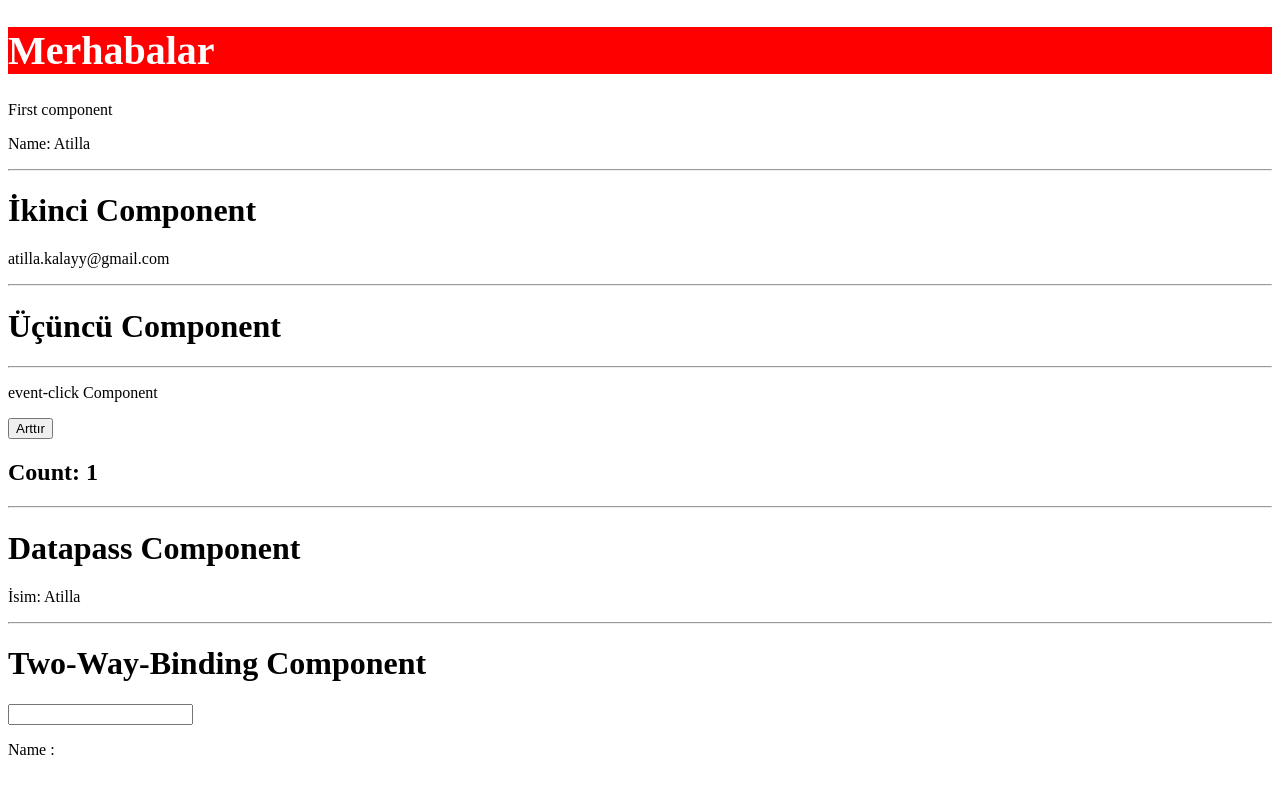
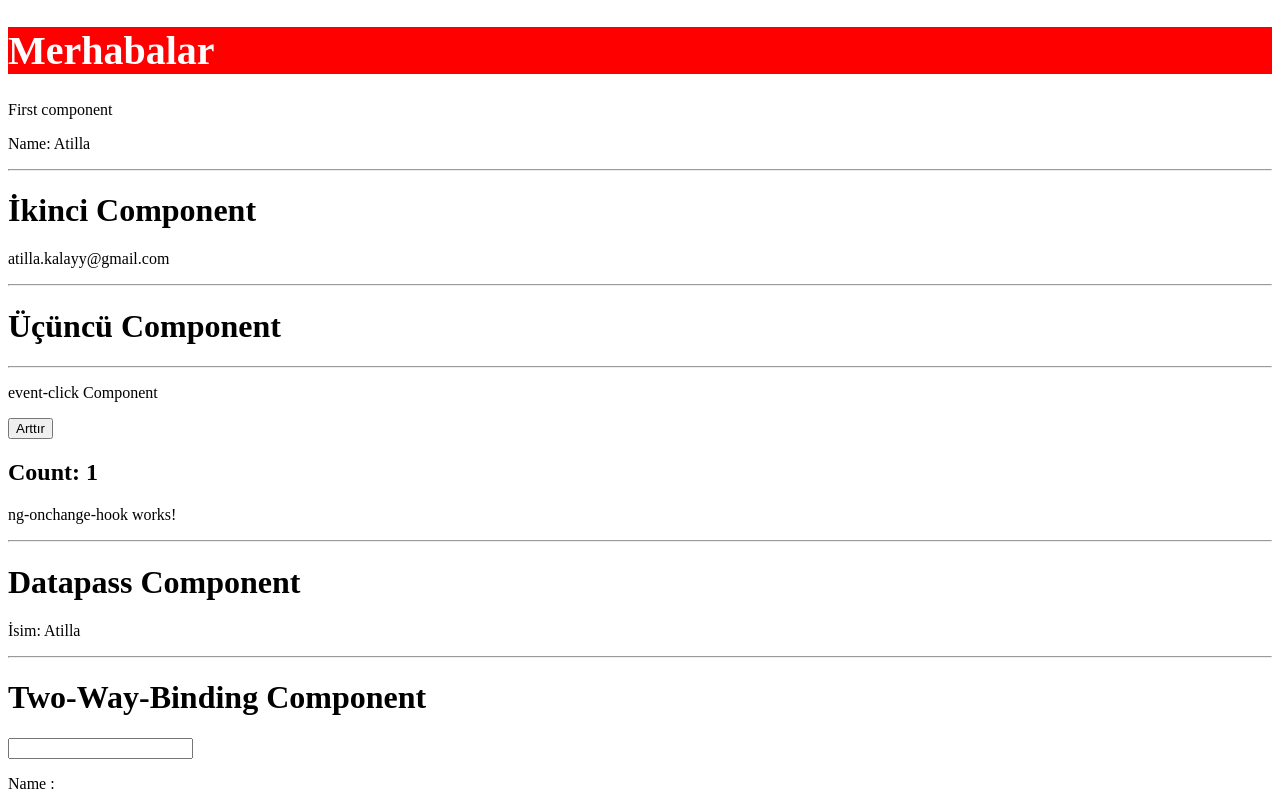
Before and after one commit to atillakalay/TurkcellAngularCourse, an Angular app in the folder angularapp/: page / in a window 1280 px wide. Built offline with nearby package versions, Linux system fonts and the light colour scheme.

Commit message:
The ngOnChanges Hook tutorial is complete.

```diff
--- a/angularapp/src/app/app.module.ts
+++ b/angularapp/src/app/app.module.ts
@@ -10,6 +10,7 @@ import { Example3Component } from './pages/example3/example3.component';
 import { DatapassInputComponent } from './pages/datapass-input/datapass-input.component';
 import { TwoWayBindingComponent } from './pages/two-way-binding/two-way-binding.component';
 import { FormsModule } from '@angular/forms';
+import { NgOnchangeHookComponent } from './pages/ng-onchange-hook/ng-onchange-hook.component';
 
 @NgModule({
   declarations: [
@@ -19,7 +20,8 @@ import { FormsModule } from '@angular/forms';
     Example3Component,
     EventClickComponent,
     DatapassInputComponent,
-    TwoWayBindingComponent
+    TwoWayBindingComponent,
+    NgOnchangeHookComponent
   ],
   imports: [
     BrowserModule,
--- a/angularapp/src/app/pages/event-click/event-click.component.html
+++ b/angularapp/src/app/pages/event-click/event-click.component.html
@@ -1,3 +1,5 @@
 <p>event-click Component</p>
 <button (click)="increaseCount()">Arttır</button>
 <h2>Count: {{count}}</h2>
+
+<app-ng-onchange-hook [count]="count"></app-ng-onchange-hook>
--- /dev/null
+++ b/angularapp/src/app/pages/ng-onchange-hook/ng-onchange-hook.component.html
@@ -0,0 +1 @@
+<p>ng-onchange-hook works!</p>
--- /dev/null
+++ b/angularapp/src/app/pages/ng-onchange-hook/ng-onchange-hook.component.ts
@@ -0,0 +1,13 @@
+import { Component, Input, OnChanges, SimpleChanges } from '@angular/core';
+
+@Component({
+  selector: 'app-ng-onchange-hook',
+  templateUrl: './ng-onchange-hook.component.html',
+  styleUrls: ['./ng-onchange-hook.component.css']
+})
+export class NgOnchangeHookComponent implements OnChanges {
+  ngOnChanges(changes: SimpleChanges): void {
+    console.log(changes)
+  }
+  @Input() count: number | undefined
+}
```
Also changed, not shown: angularapp/src/app/pages/ng-onchange-hook/ng-onchange-hook.component.css (added), 1 other file (tests, documents, lock files or other folders).
